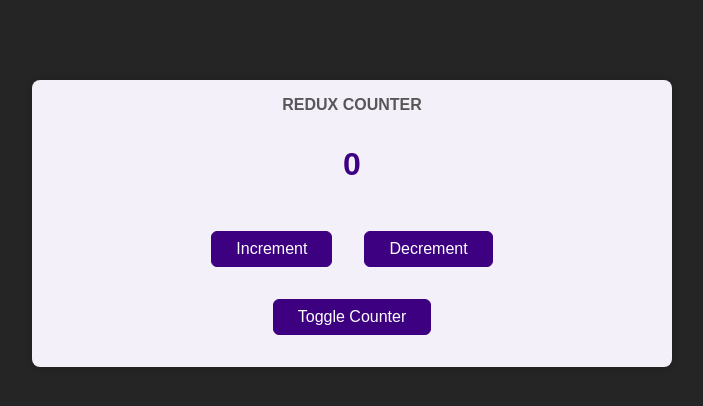
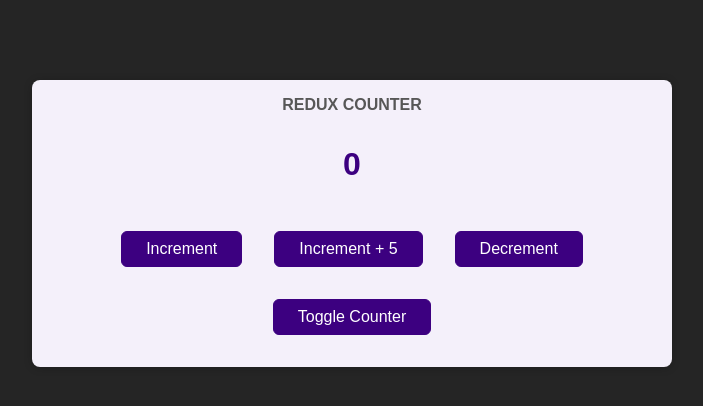
Before and after one commit to qpakr38/react-redux-guide, a React (Create React App) app: page / in a window 1280 px wide. Shown: the top 406 px of the page, without its empty margins (288-991 px from the left). Built offline with nearby package versions, Linux system fonts and the light colour scheme.

Commit message:
FEAT : 카운터 값 동적으로 증가하기

```diff
--- a/src/components/Counter.js
+++ b/src/components/Counter.js
@@ -6,7 +6,10 @@ const Counter = () => {
     const counter = useSelector(state => state.counter);
 
     const incrementHandler = () => {
-        dispatch({type: 'increment'})
+        dispatch({type: 'increment', value: 1})
+    }
+    const increaseHandler = () => {
+        dispatch({type: 'increase', value: 5})
     }
     const decrementHandler = () => {
         dispatch({type: 'decrement'})
@@ -20,6 +23,7 @@ const Counter = () => {
             <div className={classes.value}>{counter}</div>
             <div>
                 <button onClick={incrementHandler}>Increment</button>
+                <button onClick={increaseHandler}>Increment + 5</button>
                 <button onClick={decrementHandler}>Decrement</button>
             </div>
             <button onClick={toggleCounterHandler}>Toggle Counter</button>
--- a/src/store/index.js
+++ b/src/store/index.js
@@ -3,6 +3,9 @@ import {createStore} from "redux";
 const counterReducer = (state = {counter: 0}, action) => {
     if (action.type === 'increment') {
         return {counter: state.counter + 1}
+    }
+    if (action.type === 'increase') {
+        return {counter: state.counter + action.value}
     }
     if (action.type === 'decrement') {
         return {counter: state.counter - 1}
```
